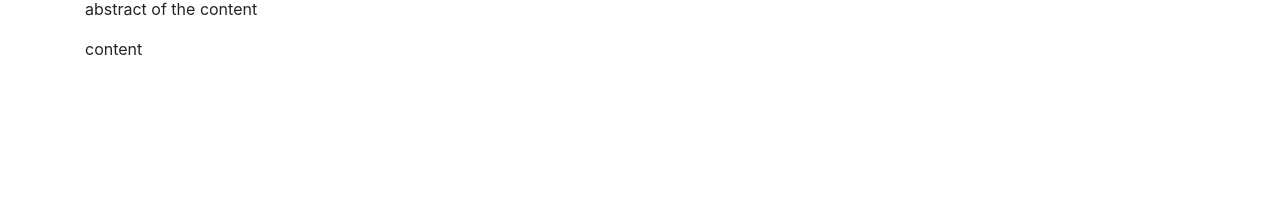
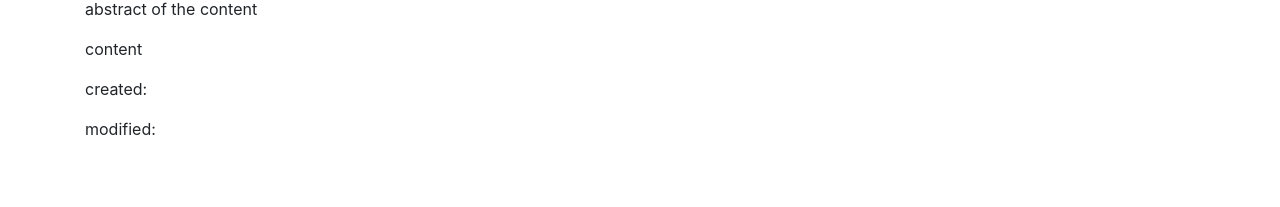
Before and after one commit to mindscan-de/CheapLithium-Frontend, an Angular app: page /showArticle/1 in a window 1280 px wide. Shown: the part 313-520 px from the top of the page. Built offline with nearby package versions, Linux system fonts and the light colour scheme; no server answers.

Commit message:
present timestamp for creation and modification and finalization

```diff
--- a/src/app/show-decision-thread/show-decision-thread.component.html
+++ b/src/app/show-decision-thread/show-decision-thread.component.html
@@ -53,6 +53,9 @@
 	<div class="row">
 		<div class="col-lg mt-1">
 			<h3>Recent Changes in current Thread</h3>
+			<p>created: {{decisionThread.created}}</p>
+			<p>modified: {{decisionThread.modified}}</p>
+			<p>finalized: {{decisionThread.finalized}}</p>
 			<ul class="list-group">
 				<li class="list-group-item">
 				</li>
--- a/src/app/show-kb-article/show-kb-article.component.html
+++ b/src/app/show-kb-article/show-kb-article.component.html
@@ -28,4 +28,12 @@
 			<p>{{article.uuid}}</p>
 		</div>
 	</div>
+
+	<div class="row">
+		<div class="col-lg mt-2>">
+			<p>created: {{article.created}}</p>
+			<p>modified: {{article.modified}}</p>
+		</div>
+	</div>
+
 </div>
```
